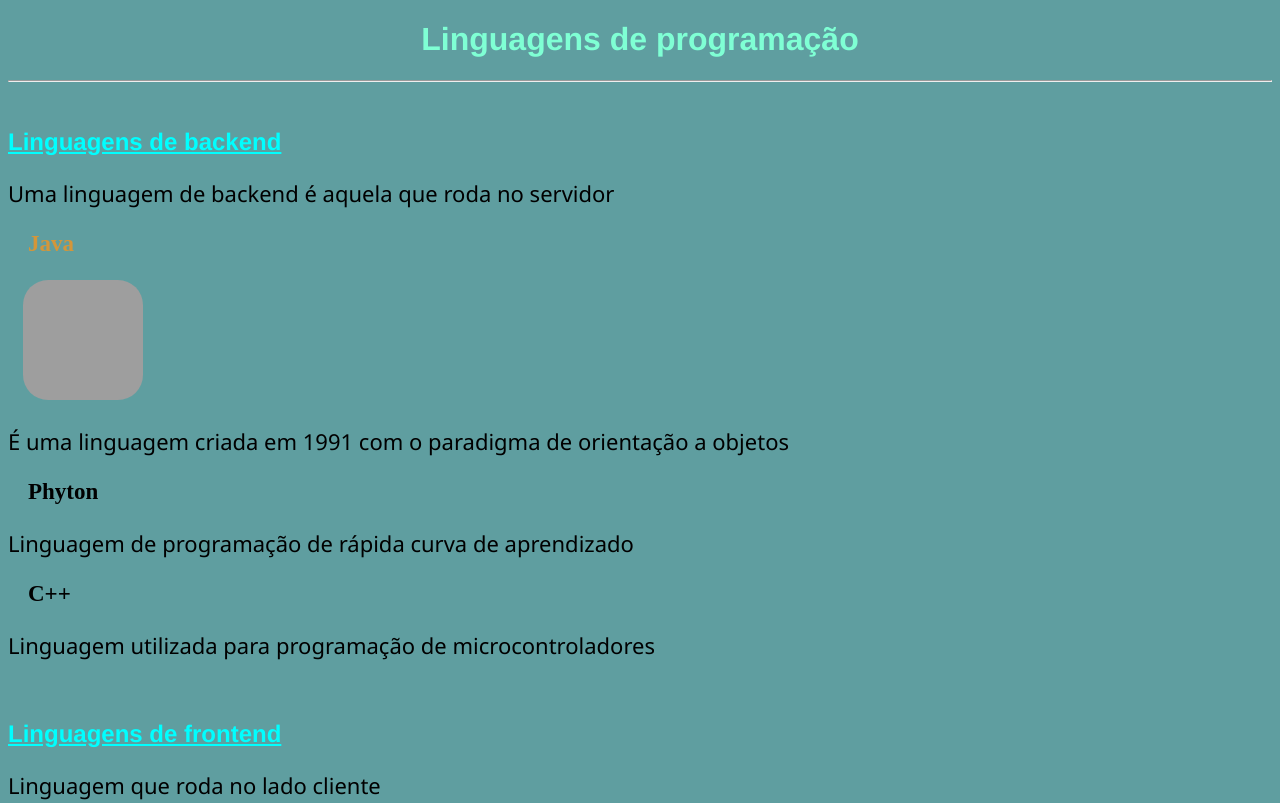
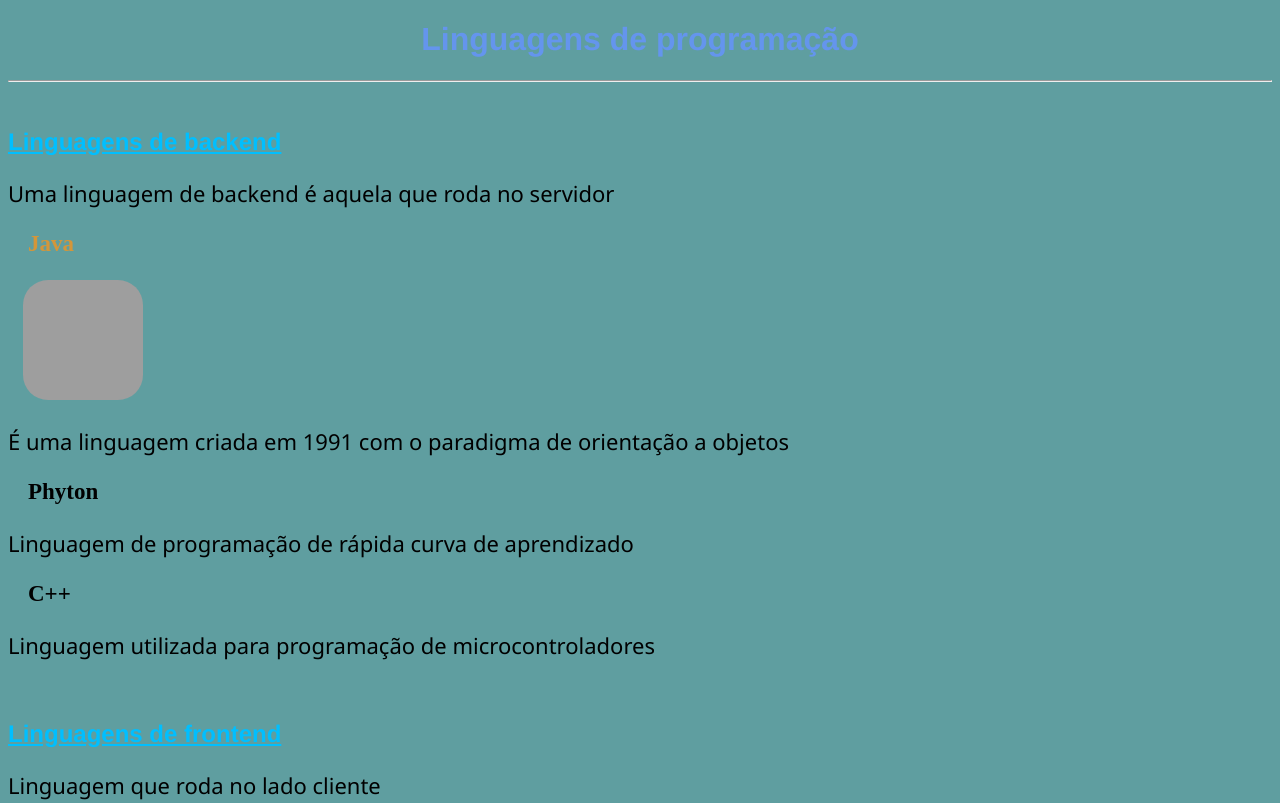
Before and after one commit to SarahPzCapp/siteSENAI2, a plain HTML site: page index.html in a window 1280 px wide. Shown: the top 803 px of the page. Drawn offline with Linux system fonts and the light colour scheme; grey boxes are pictures that could not be loaded.

Commit message:
alteração das cores

```diff
--- a/css/estilo.css
+++ b/css/estilo.css
@@ -5,11 +5,11 @@ h1{
     text-align: center;
     font-family: 'Franklin Gothic Medium', 'Arial Narrow', Arial, sans-serif;
     font-weight: bold;
-    color: aquamarine;
+    color: cornflowerblue;
 }
 
 h2{
-    color: aqua;
+    color: deepskyblue;
     font-family: 'Franklin Gothic Medium', 'Arial Narrow', Arial, sans-serif;
     text-decoration: underline;
     font-weight: bold;
```
